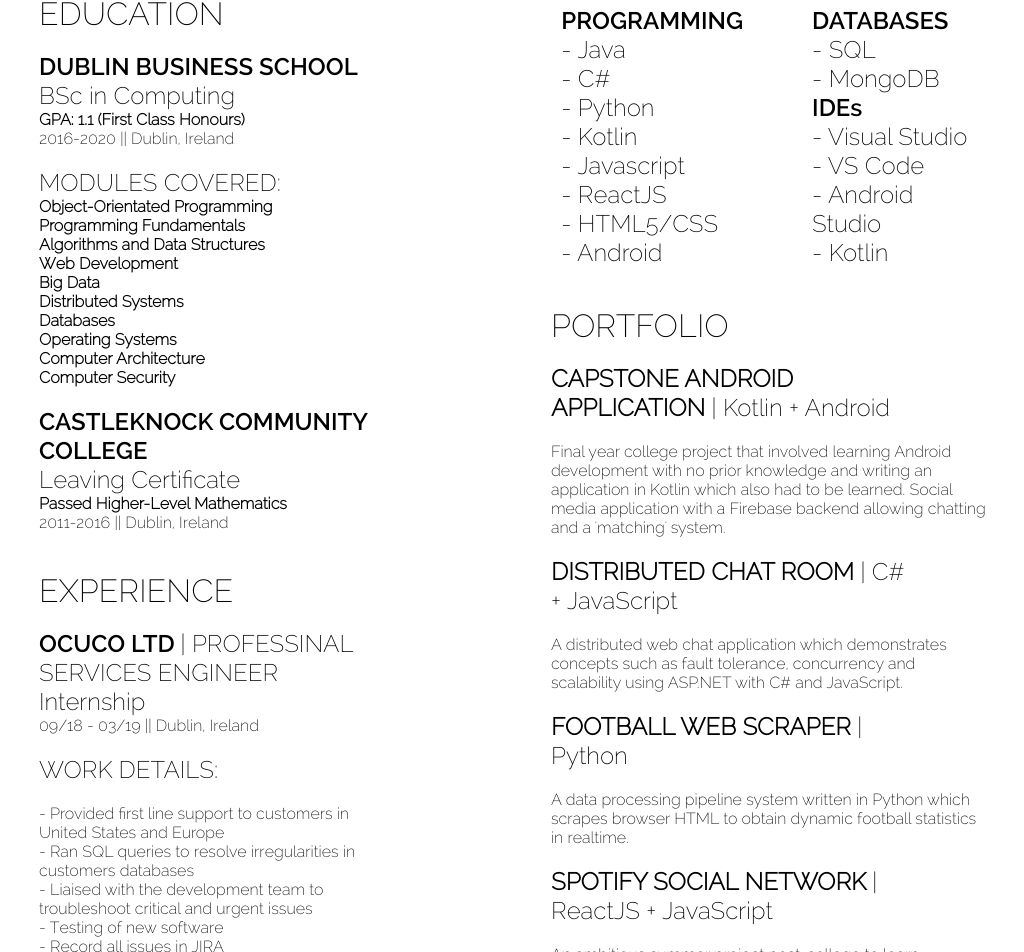
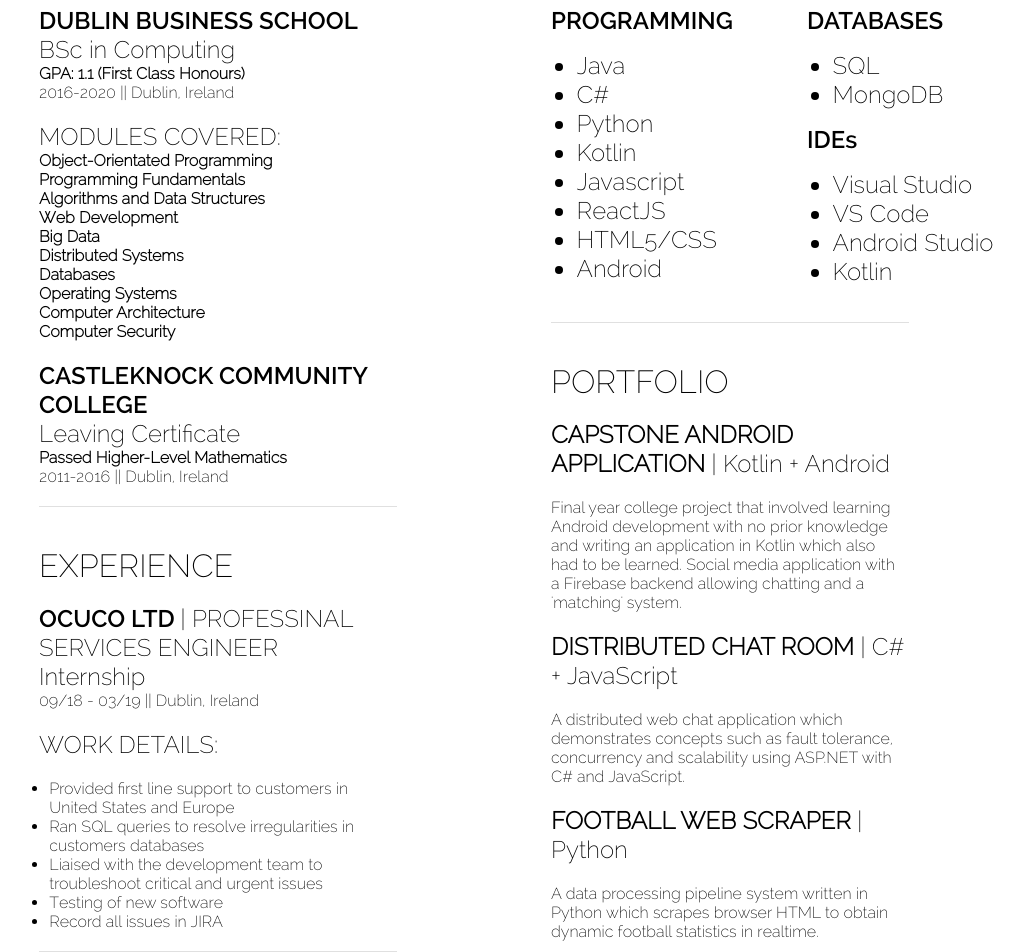
Before and after one commit to swizkhalifaa/curriculum-vitae, a React (Create React App) app: page / in a window 1280 px wide. Shown: the part 256-1208 px from the top of the page, without its empty margins (89-1113 px from the left). Built offline with nearby package versions, Linux system fonts and the light colour scheme.

Commit message:
dividers and lists

```diff
--- a/src/App.css
+++ b/src/App.css
@@ -86,10 +86,22 @@
   }
 
   .Header-text{
-    margin: 0%;
+    margin: 2%;
   }
   .Header-separator{
-    color: #ffffff;
+    display: none;
+  }
+
+  .Divider{
+    border: none;
+    height: 1px;
+    margin: 0;
+    flex-shrink: 0;
+    background-color: rgba(0, 0, 0, 0.12);
+    width: 100%;
+  }
+  .ul-work{
+    padding-inline-start: 5%;
   }
 }
 
@@ -180,10 +192,22 @@
   }
 
   .Header-text{
-    margin: 0%;
+    margin: 2%;
   }
   .Header-separator{
-    color: #ffffff;
+    display: none;
+  }
+
+  .Divider{
+    border: none;
+    height: 1px;
+    margin: 0;
+    flex-shrink: 0;
+    background-color: rgba(0, 0, 0, 0.12);
+    width: 100%;
+  }
+  .ul-work{
+    padding-inline-start: 5%;
   }
 }
 
@@ -276,10 +300,23 @@
   }
 
   .Header-text{
-    margin: 0.5%;
+    margin: 2%;
   }
   .Header-separator{
-    color: #ffffff;
+    display: none;
+  }
+
+  .Divider{
+    border: none;
+    height: 1px;
+    margin: 0;
+    flex-shrink: 0;
+    background-color: rgba(0, 0, 0, 0.12);
+    width: 100%;
+  }
+
+  .ul-work{
+    padding-inline-start: 5%;
   }
 }
 
@@ -368,10 +405,23 @@
   }
 
   .Header-text{
-    margin: 0.5%;
+    margin: 2%;
   }
   .Header-separator{
-    color: #ffffff;
+    display: none;
+  }
+
+  .Divider{
+    border: none;
+    height: 1px;
+    margin: 0;
+    flex-shrink: 0;
+    background-color: rgba(0, 0, 0, 0.12);
+    width: 100%;
+  }
+
+  .ul-work{
+    padding-inline-start: 5%;
   }
 }
 
@@ -388,11 +438,12 @@
 
   .Div-tech{
     display: flex;
-    margin-left: 2%;
+    margin-left: 0%;
   }
 
   .Bottom-div-behavior{
     display: flex;
+    align-items: baseline;
     margin-left: 10%;
     margin-right: 10%;
   }
@@ -456,7 +507,7 @@
   .Bottom-header-light-portfolio{
     font-family: 'Raleway';
     font-size: 100%;
-    width: 100%;
+    width: 80%;
     text-align: left;
   }
 
@@ -471,10 +522,23 @@
   }
 
   .Header-separator{
+    display: initial;
     margin: 0.5%;
     color: #000000;
   }
 
+  .Divider{
+    border: none;
+    height: 1px;
+    margin: 0;
+    flex-shrink: 0;
+    background-color: rgba(0, 0, 0, 0.12);
+    width: 70%;
+  }
+
+  .ul-work{
+    padding-inline-start: 2%;
+  }
 }
 
 
@@ -519,3 +583,7 @@ a:active {
   margin-bottom: 40px;
   margin-top: 40px;
 }
+
+.ul{
+  padding-inline-start: 10%;
+}
--- a/src/App.js
+++ b/src/App.js
@@ -93,9 +93,12 @@ function App() {
         </header>
         </div>
 
-
+        <div className="Div-compartment">
+        <hr className="Divider"></hr>
+        </div>
 
         <div className="Subject-compartment">
+
         <div className="Div-compartment">
         <div className="Div-compartment">
         <header className="Bottom-header">
@@ -116,22 +119,26 @@ function App() {
           WORK DETAILS:
         </header>
         <div className="Div-compartment">
-        <header className="Bottom-header-light-small">
-          - Provided first line support to customers in United States and Europe
-        </header>
-        <header className="Bottom-header-light-small">
-          - Ran SQL queries to resolve irregularities in customers databases
-        </header>
-        <header className="Bottom-header-light-small">
-          - Liaised with the development team to troubleshoot critical and urgent issues
-        </header>
-        <header className="Bottom-header-light-small">
-          - Testing of new software
-        </header>
-        <header className="Bottom-header-light-small">
-          - Record all issues in JIRA
-        </header>
+          <ul className="ul-work">
+              <li className="Bottom-header-light-small">
+                Provided first line support to customers in United States and Europe
+              </li>
+              <li className="Bottom-header-light-small">
+                Ran SQL queries to resolve irregularities in customers databases
+              </li>
+              <li className="Bottom-header-light-small">
+                Liaised with the development team to troubleshoot critical and urgent issues
+              </li>
+              <li className="Bottom-header-light-small">
+                Testing of new software
+              </li>
+              <li className="Bottom-header-light-small">
+                Record all issues in JIRA
+              </li>
+          </ul>
+
         </div>
+        <hr className="Divider"></hr>
         </div>
         </div>
       {/* other side */}
@@ -146,32 +153,34 @@ function App() {
         <div className="Div-tech">
           <div className="Div-language">
           <header className="Bottom-header-bold">
-          PROGRAMMING
+            PROGRAMMING
             </header>
-            <header className="Bottom-header-light">
-              - Java
-            </header>
-            <header className="Bottom-header-light">
-              - C#
-            </header>
-            <header className="Bottom-header-light">
-              - Python
-            </header>
-            <header className="Bottom-header-light">
-              - Kotlin
-            </header>
-            <header className="Bottom-header-light">
-              - Javascript
-            </header>
-            <header className="Bottom-header-light">
-              - ReactJS
-            </header>
-            <header className="Bottom-header-light">
-              - HTML5/CSS
-            </header>
-            <header className="Bottom-header-light">
-              - Android
-            </header>
+              <ul className="ul">
+                <li className="Bottom-header-light">
+                  Java
+                </li>
+                <li className="Bottom-header-light">
+                  C#
+                </li>
+                <li className="Bottom-header-light">
+                  Python
+                </li>
+                <li className="Bottom-header-light">
+                  Kotlin
+                </li>
+                <li className="Bottom-header-light">
+                  Javascript
+                </li>
+                <li className="Bottom-header-light">
+                  ReactJS
+                </li>
+                <li className="Bottom-header-light">
+                  HTML5/CSS
+                </li>
+                <li className="Bottom-header-light">
+                  Android
+                </li>
+              </ul>
             </div>
 
 
@@ -179,30 +188,38 @@ function App() {
             <header className="Bottom-header-bold">
               DATABASES
             </header>
-            <header className="Bottom-header-light">
-              - SQL
-            </header>
-            <header className="Bottom-header-light">
-              - MongoDB
-            </header>
-            <header className="Bottom-header-bold">
-              IDEs
-            </header>
-            <header className="Bottom-header-light">
-              - Visual Studio
-            </header>
-            <header className="Bottom-header-light">
-              - VS Code
-            </header>
-            <header className="Bottom-header-light">
-              - Android Studio
-            </header>
-            <header className="Bottom-header-light">
-              - Kotlin
-            </header>
+              <ul className="ul">
+                <li className="Bottom-header-light">
+                SQL
+                </li>
+                <li className="Bottom-header-light">
+                  MongoDB
+                </li>
+              </ul>
+                <header className="Bottom-header-bold">
+                  IDEs
+                </header>
+              <ul className="ul">
+                <li className="Bottom-header-light">
+                  Visual Studio
+                </li>
+                <li className="Bottom-header-light">
+                  VS Code
+                </li>
+                <li className="Bottom-header-light">
+                  Android Studio
+                </li>
+                <li className="Bottom-header-light">
+                  Kotlin
+                </li>
+              </ul>
+
             </div>
+
         </div>
+        <div className="Div-compartment"></div>
 
+        <hr className="Divider"></hr>
         <div className="Subject-compartment">
         <div className="Div-compartment">
         <div className="Div-compartment">
@@ -246,6 +263,7 @@ function App() {
         An ambitious summer project post-college to learn JavaScript and ReactJS and make a web application with Spotify functionality through REST API calls.
         </header>
         </div>
+        <hr className="Divider"></hr>
         </div>
         </div>
         </div>
```
Also changed, not shown: 1 other file (tests, documents, lock files or other folders).
